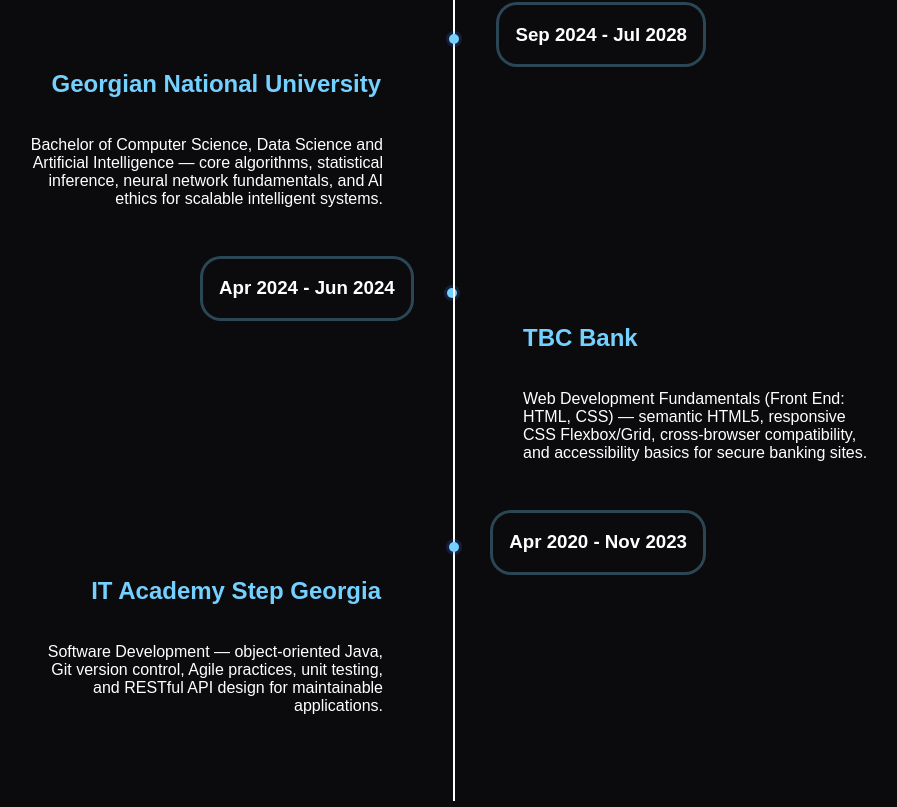
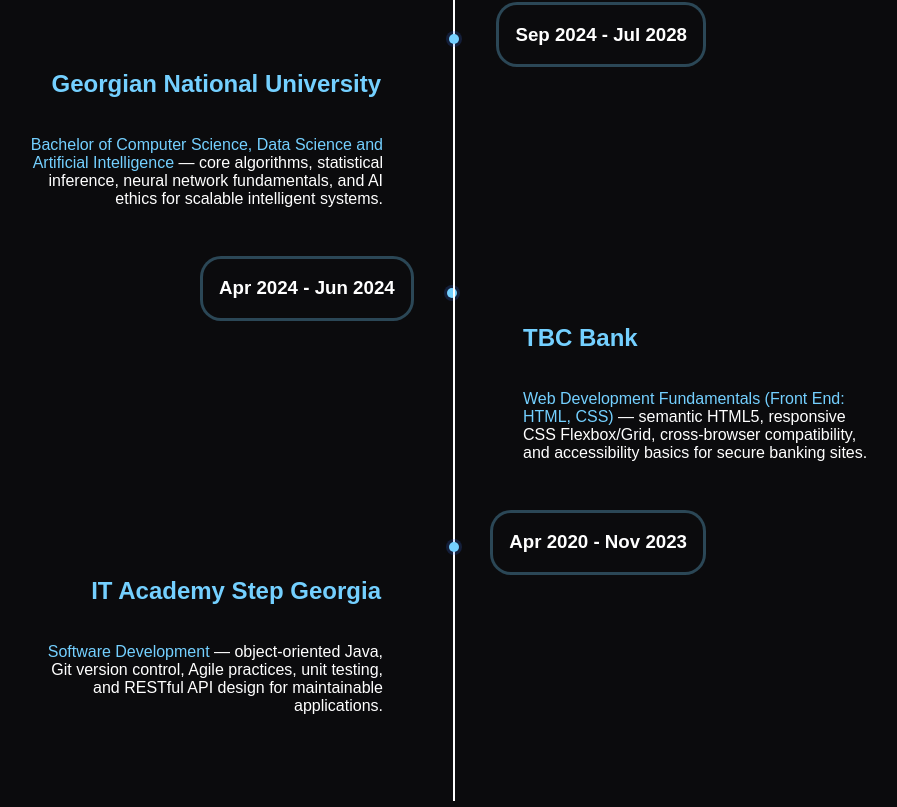
Before and after one commit to DavitEgoian/Portfolio-Website, a React (Create React App) app: page / in a window 1280 px wide. Shown: the part 9053-9860 px from the top of the page, without its empty margins (187-1084 px from the left). Built offline with nearby package versions, Linux system fonts and the light colour scheme; a web font is replaced by a local one.

Commit message:
Styling fix

```diff
--- a/src/App.css
+++ b/src/App.css
@@ -130,6 +130,12 @@
 .highlight-teal {
   color: rgb(23, 241, 209);
 }
+.highlight-blue {
+  color: rgba(116, 208, 255, 1);
+}
+/* .desc-paragraph {
+  display: flex;
+} */
 
 .social-media-div {
   display: flex;
```
